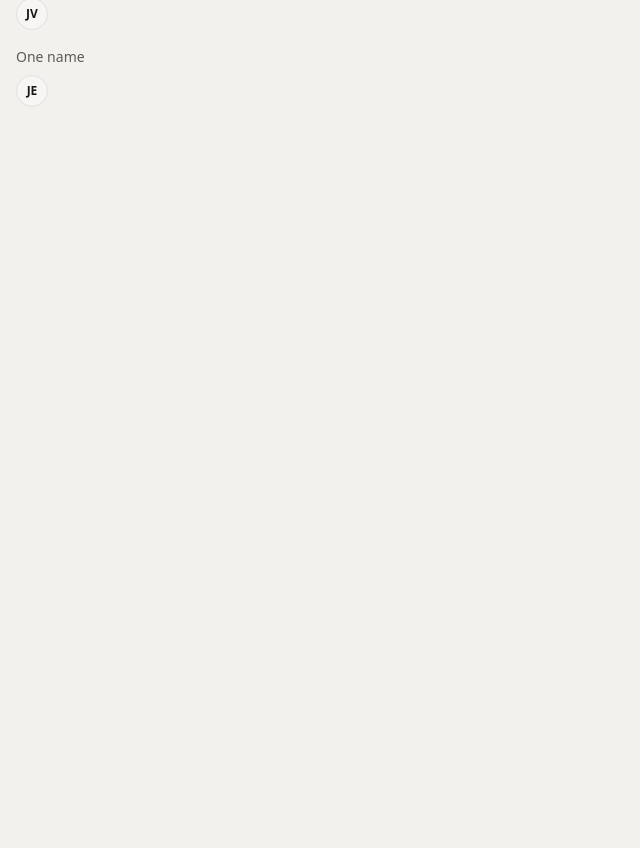
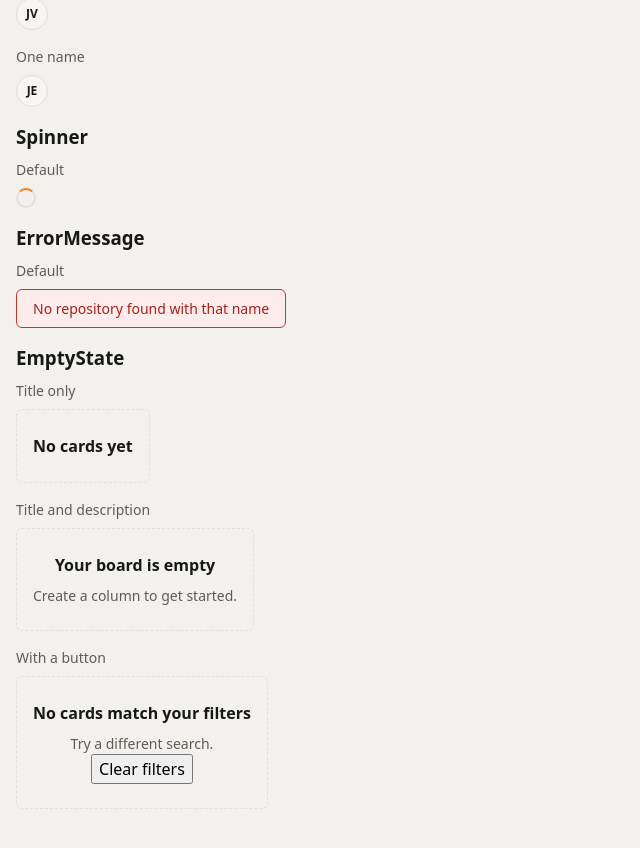
Before and after one commit to jkatariina/sprintboard, a React (Vite) app: page /ui in a window 1280 px wide. Shown: the part 440-1288 px from the top of the page, without its empty margins (0-640 px from the left). Before the commit the page ends 800 px from the top, so only its background shows below. Built offline with nearby package versions, Linux system fonts and the light colour scheme.

Commit message:
feat: add Spinner, ErrorMessage and EmptyState components

```diff
--- /dev/null
+++ b/src/components/ui/EmptyState.jsx
@@ -0,0 +1,13 @@
+import styles from './EmptyState.module.css'
+
+function EmptyState({ title, description, children }) {
+  return (
+    <div className={styles.empty}>
+      <p className={styles.title}>{title}</p>
+      {description && <p className={styles.description}>{description}</p>}
+      {children}
+    </div>
+  )
+}
+
+export default EmptyState
--- /dev/null
+++ b/src/components/ui/EmptyState.module.css
@@ -0,0 +1,18 @@
+.empty {
+  padding: var(--space-lg) var(--space-md);
+  border: 1px dashed var(--color-border);
+  border-radius: var(--radius);
+  text-align: center;
+}
+
+.title {
+  margin: 0;
+  font-weight: 600;
+  color: var(--color-text);
+}
+
+.description {
+  margin: var(--space-sm) 0 0;
+  font-size: 0.875rem;
+  color: var(--color-text-muted);
+}
--- /dev/null
+++ b/src/components/ui/ErrorMessage.jsx
@@ -0,0 +1,11 @@
+import styles from './ErrorMessage.module.css'
+
+function ErrorMessage({ children }) {
+  return (
+    <p className={styles.error} role="alert">
+      {children}
+    </p>
+  )
+}
+
+export default ErrorMessage
--- /dev/null
+++ b/src/components/ui/ErrorMessage.module.css
@@ -0,0 +1,9 @@
+.error {
+  margin: 0;
+  padding: var(--space-sm) var(--space-md);
+  border: 1px solid var(--color-danger-fill);
+  border-radius: var(--radius);
+  background-color: var(--color-danger-soft);
+  color: var(--color-danger);
+  font-size: 0.875rem;
+}
--- /dev/null
+++ b/src/components/ui/Spinner.jsx
@@ -0,0 +1,7 @@
+import styles from './Spinner.module.css'
+
+function Spinner({ label = 'Loading' }) {
+  return <span className={styles.spinner} role="status" aria-label={label} />
+}
+
+export default Spinner
--- /dev/null
+++ b/src/components/ui/Spinner.module.css
@@ -0,0 +1,15 @@
+.spinner {
+  display: inline-block;
+  width: 1.25rem;
+  height: 1.25rem;
+  border: 2px solid var(--color-border);
+  border-top-color: var(--color-accent-fill);
+  border-radius: 50%;
+  animation: spin 0.7s linear infinite;
+}
+
+@keyframes spin {
+  to {
+    transform: rotate(360deg);
+  }
+}
--- a/src/pages/StyleguidePage.jsx
+++ b/src/pages/StyleguidePage.jsx
@@ -1,5 +1,8 @@
 import Avatar from '../components/ui/Avatar.jsx'
 import Badge from '../components/ui/Badge.jsx'
+import EmptyState from '../components/ui/EmptyState.jsx'
+import ErrorMessage from '../components/ui/ErrorMessage.jsx'
+import Spinner from '../components/ui/Spinner.jsx'
 import styles from './StyleguidePage.module.css'
 
 function StyleguidePage() {
@@ -37,6 +40,45 @@ function StyleguidePage() {
       <div className={styles.row}>
         <Avatar name="Jenna" />
       </div>
+
+      <h3>Spinner</h3>
+
+      <p className={styles.label}>Default</p>
+      <div className={styles.row}>
+        <Spinner />
+      </div>
+
+      <h3>ErrorMessage</h3>
+
+      <p className={styles.label}>Default</p>
+      <div className={styles.row}>
+        <ErrorMessage>No repository found with that name</ErrorMessage>
+      </div>
+
+      <h3>EmptyState</h3>
+
+      <p className={styles.label}>Title only</p>
+      <div className={styles.row}>
+        <EmptyState title="No cards yet" />
+      </div>
+
+      <p className={styles.label}>Title and description</p>
+      <div className={styles.row}>
+        <EmptyState
+          title="Your board is empty"
+          description="Create a column to get started."
+        />
+      </div>
+
+      <p className={styles.label}>With a button</p>
+      <div className={styles.row}>
+        <EmptyState
+          title="No cards match your filters"
+          description="Try a different search."
+        >
+          <button type="button">Clear filters</button>
+        </EmptyState>
+      </div>
     </div>
   )
 }
```
